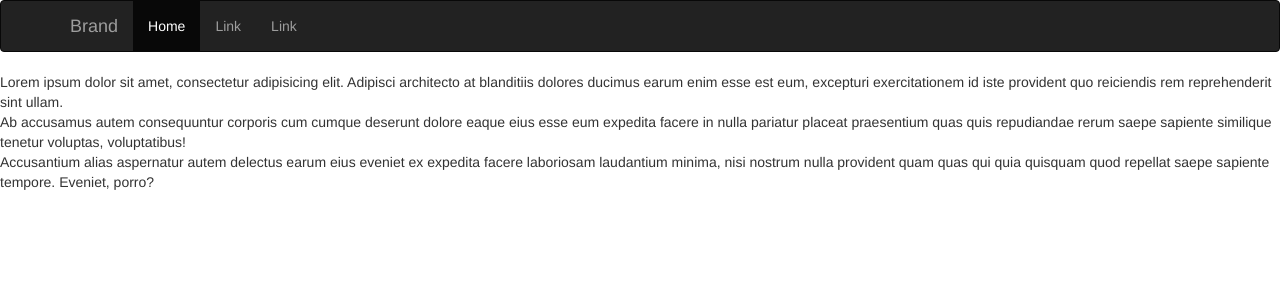
After one commit to Fahyo/ci, a CodeIgniter app: page /ci/index.php/home/test in a window 1280 px wide. The commit adds this page. Shown: the top 300 px of the page. Run offline with CodeIgniter, Linux system fonts and the light colour scheme; some libraries are stand-ins or nearby versions.

Commit message:
เพิ่ม bootstrap (home_view)

```diff
--- a/application/config/autoload.php
+++ b/application/config/autoload.php
@@ -58,7 +58,7 @@ $autoload['packages'] = array();
 |
 |	$autoload['libraries'] = array('user_agent' => 'ua');
 */
-$autoload['libraries'] = array();
+$autoload['libraries'] = array('database', 'email', 'session');
 
 /*
 | -------------------------------------------------------------------
@@ -89,7 +89,7 @@ $autoload['drivers'] = array();
 |
 |	$autoload['helper'] = array('url', 'file');
 */
-$autoload['helper'] = array();
+$autoload['helper'] = array('url', 'file');
 
 /*
 | -------------------------------------------------------------------
--- a/application/controllers/Home.php
+++ b/application/controllers/Home.php
@@ -10,6 +10,14 @@ class Home extends CI_Controller
 {
     public function index()
     {
+        $this->load->view('layout/header_view');
         $this->load->view('home_view');
+        $this->load->view('layout/footer_view');
+    }
+
+    public function test()
+    {
+        $this->load->view('layout/header_view');
+        $this->load->view('test_view');
     }
 }
--- /dev/null
+++ b/application/views/layout/footer_view.php
@@ -0,0 +1,6 @@
+<!-- jQuery (necessary for Bootstrap's JavaScript plugins) -->
+<script src=" <?php echo base_url ('bower_components/jquery/dist/jquery.min.js') ?>"></script>
+<!-- Include all compiled plugins (below), or include individual files as needed -->
+<script src="  <?php echo base_url ('bower_components/bootstrap/dist/js/bootstrap.min.js') ?>"></script>
+</body>
+</html>
--- /dev/null
+++ b/application/views/layout/header_view.php
@@ -0,0 +1,38 @@
+<!DOCTYPE html>
+<html lang="en">
+<head>
+    <meta charset="utf-8">
+    <meta http-equiv="X-UA-Compatible" content="IE=edge">
+    <meta name="viewport" content="width=device-width, initial-scale=1">
+    <!-- The above 3 meta tags *must* come first in the head; any other head content must come *after* these tags -->
+    <title>Bootstrap 101 Template</title>
+
+    <!-- Bootstrap -->
+    <link href="<?php echo base_url('bower_components/sb-admin-2/css/bootstrap.min.css')?>" rel="stylesheet">
+
+    <!-- HTML5 shim and Respond.js for IE8 support of HTML5 elements and media queries -->
+    <!-- WARNING: Respond.js doesn't work if you view the page via file:// -->
+    <!--[if lt IE 9]>
+    <script src="https://oss.maxcdn.com/html5shiv/3.7.3/html5shiv.min.js"></script>
+    <script src="https://oss.maxcdn.com/respond/1.4.2/respond.min.js"></script>
+    <![endif]-->
+    <link rel="stylesheet" href=" <?php echo base_url ('bower_components/font-awesome/css/font-awesome.min.css')?>">
+    <link rel="stylesheet" href=" <?php echo base_url ('bower_components/animate.css/animate.min.css')?>">
+</head>
+<body>
+<nav class="navbar navbar-inverse">
+    <div class="container">
+        <div class="navbar-header">
+            <button type="button" class="collapsed navbar-toggle" data-toggle="collapse"
+                    data-target="#bs-example-navbar-collapse-9" aria-expanded="false"><span class="sr-only">Toggle navigation</span>
+                <span class="icon-bar"></span> <span class="icon-bar"></span> <span class="icon-bar"></span></button>
+            <a href="#" class="navbar-brand">Brand</a></div>
+        <div class="collapse navbar-collapse" id="bs-example-navbar-collapse-9">
+            <ul class="nav navbar-nav">
+                <li class="active"><a href="#">Home</a></li>
+                <li><a href="#">Link</a></li>
+                <li><a href="#">Link</a></li>
+            </ul>
+        </div>
+    </div>
+</nav>
--- /dev/null
+++ b/application/views/test_view.php
@@ -0,0 +1,9 @@
+<div>Lorem ipsum dolor sit amet, consectetur adipisicing elit. Adipisci architecto at blanditiis dolores ducimus earum
+    enim esse est eum, excepturi exercitationem id iste provident quo reiciendis rem reprehenderit sint ullam.
+</div>
+<div>Ab accusamus autem consequuntur corporis cum cumque deserunt dolore eaque eius esse eum expedita facere in nulla
+    pariatur placeat praesentium quas quis repudiandae rerum saepe sapiente similique tenetur voluptas, voluptatibus!
+</div>
+<div>Accusantium alias aspernatur autem delectus earum eius eveniet ex expedita facere laboriosam laudantium minima,
+    nisi nostrum nulla provident quam quas qui quia quisquam quod repellat saepe sapiente tempore. Eveniet, porro?
+</div>
--- a/bower.json
+++ b/bower.json
@@ -15,6 +15,8 @@
     "tests"
   ],
   "dependencies": {
-    "bootstrap": "^3.3.7"
+    "bootstrap": "^3.3.7",
+    "animate.css": "^3.5.2",
+    "font-awesome": "fontawesome#^4.7.0"
   }
 }
```
Also changed, not shown: application/views/home_view.php (+0 -49 lines).
